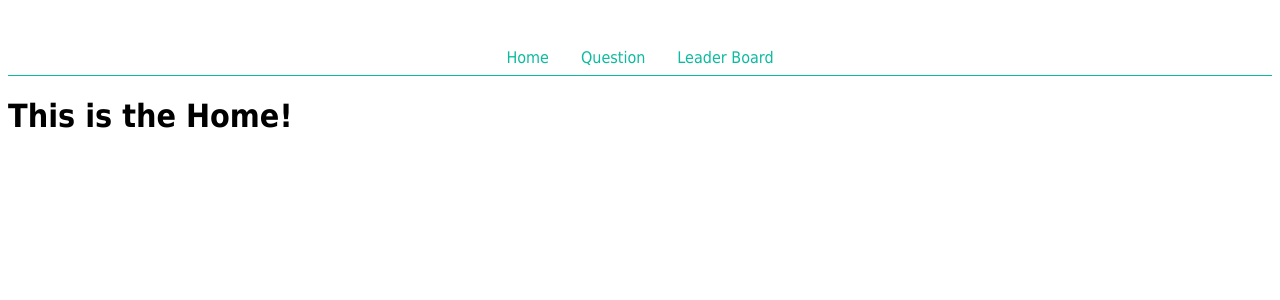
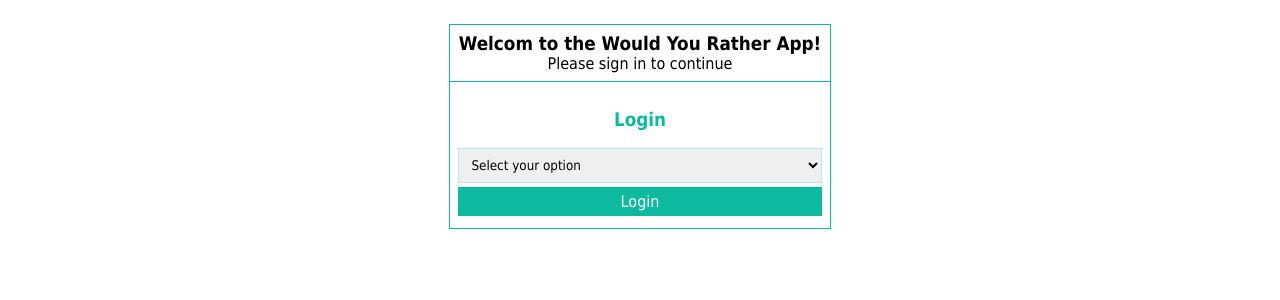
Before and after one commit to muradmm83/would-you-rather-reactnd, a React (Create React App) app: page /login in a window 1280 px wide. Shown: the top 300 px of the page. Built offline with nearby package versions, Linux system fonts and the light colour scheme.

Commit message:
refactor: add routing

```diff
--- a/src/components/App.js
+++ b/src/components/App.js
@@ -1,7 +1,10 @@
 import React, { Component } from 'react';
 import { connect } from 'react-redux';
+import { BrowserRouter as Router, Route } from 'react-router-dom';
 import { handleInitialData } from '../actions/shared';
 import Home from './Home';
+import Login from './Login';
+import PrivateRoute from './PrivateRoute';
 
 class App extends Component {
 
@@ -10,10 +13,17 @@ class App extends Component {
   }
 
   render() {
+    const { authedUser } = this.props;
+
     return (
-      <Home />
+      <Router>
+        <PrivateRoute path="/" authedUser={authedUser} exact>
+          <Home />
+        </PrivateRoute>
+        <Route path="/login" component={Login} />
+      </Router>
     )
   }
 }
 
-export default connect()(App);
+export default connect(({ authedUser }) => ({ authedUser }))(App);
--- a/src/components/Login.js
+++ b/src/components/Login.js
@@ -1,11 +1,13 @@
 import React, { Component } from 'react';
+import { Redirect } from 'react-router-dom';
 import { connect } from 'react-redux';
 import { login } from '../actions/authedUser';
 
 
 class Login extends Component {
     state = {
-        selectedUser: ''
+        selectedUser: '',
+        redirect: false,
     }
 
     handleSelect = e => {
@@ -22,11 +24,20 @@ class Login extends Component {
         const user = users[selectedUser];
 
         dispatch(login({ id: user.id, name: user.name, avatarURL: user.avatarURL }));
+
+        this.setState({
+            selectedUser,
+            redirect: true
+        });
     }
 
     render() {
         const { users } = this.props;
-        const { selectedUser } = this.state;
+        const { selectedUser, redirect } = this.state;
+
+        if (redirect) {
+            return (<Redirect to="/" />);
+        }
 
         return (
             <form className="panel" onSubmit={this.handleSubmit}>
```
